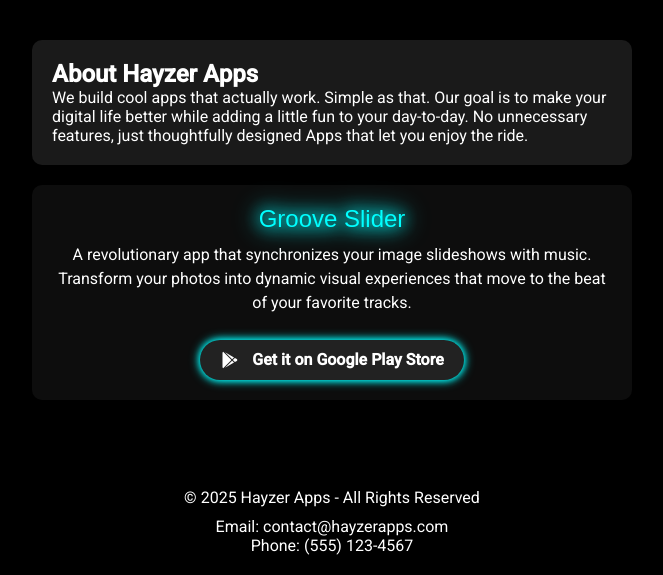
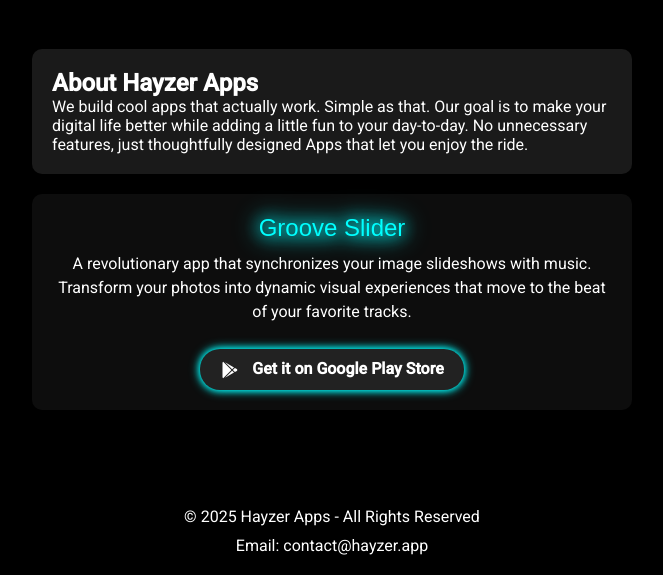
Before and after one commit to bennhub/hayzer-home, a website: page public/index.html in a window 1280 px wide. Shown: the part 225-800 px from the top of the page, without its empty margins (308-971 px from the left). Drawn offline with Linux system fonts and the light colour scheme; a web font is replaced by a local one.

Commit message:
removed ph#

```diff
--- a/public/index.html
+++ b/public/index.html
@@ -194,8 +194,7 @@
   <footer>
     <div>&copy; 2025 Hayzer Apps - All Rights Reserved</div>
     <div class="contact-info">
-      <p>Email: contact@hayzerapps.com</p>
-      <p>Phone: (555) 123-4567</p>
+      <p>Email: contact@hayzer.app</p>
     </div>
   </footer>
 
```
